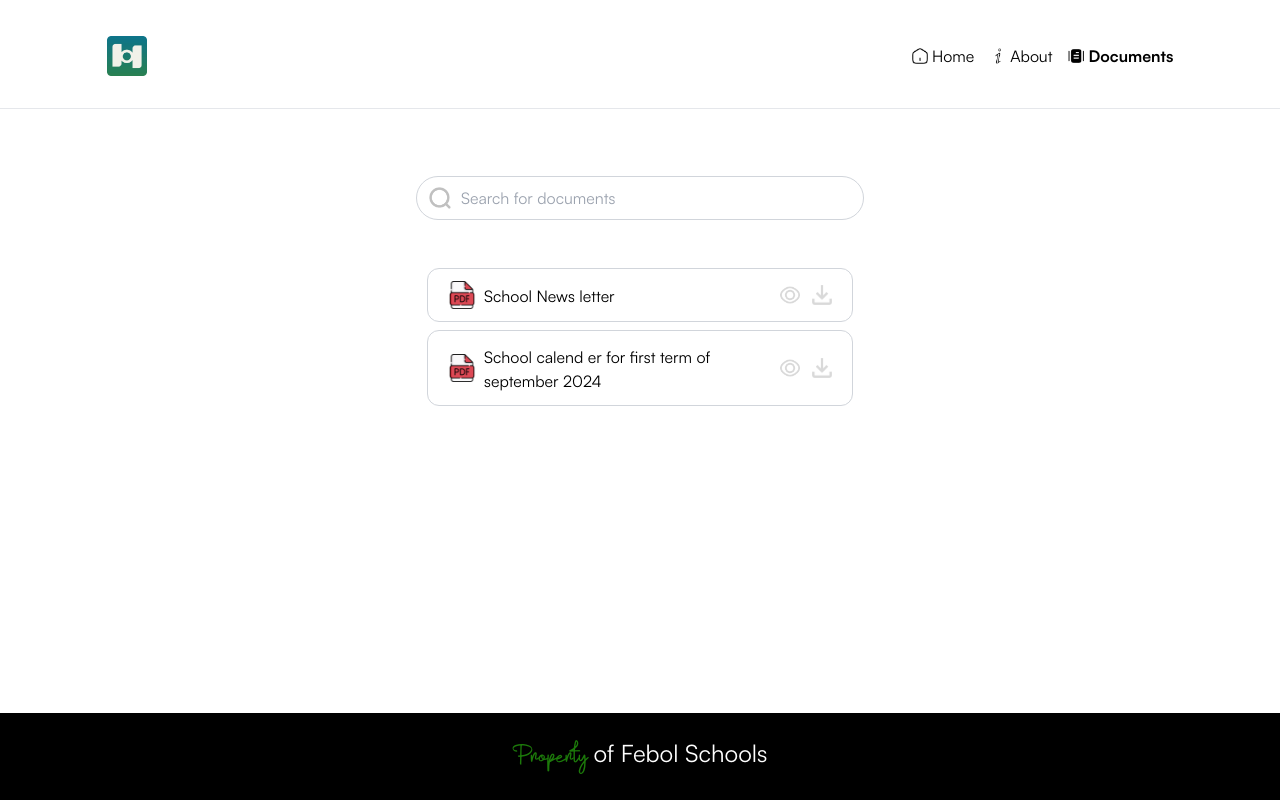
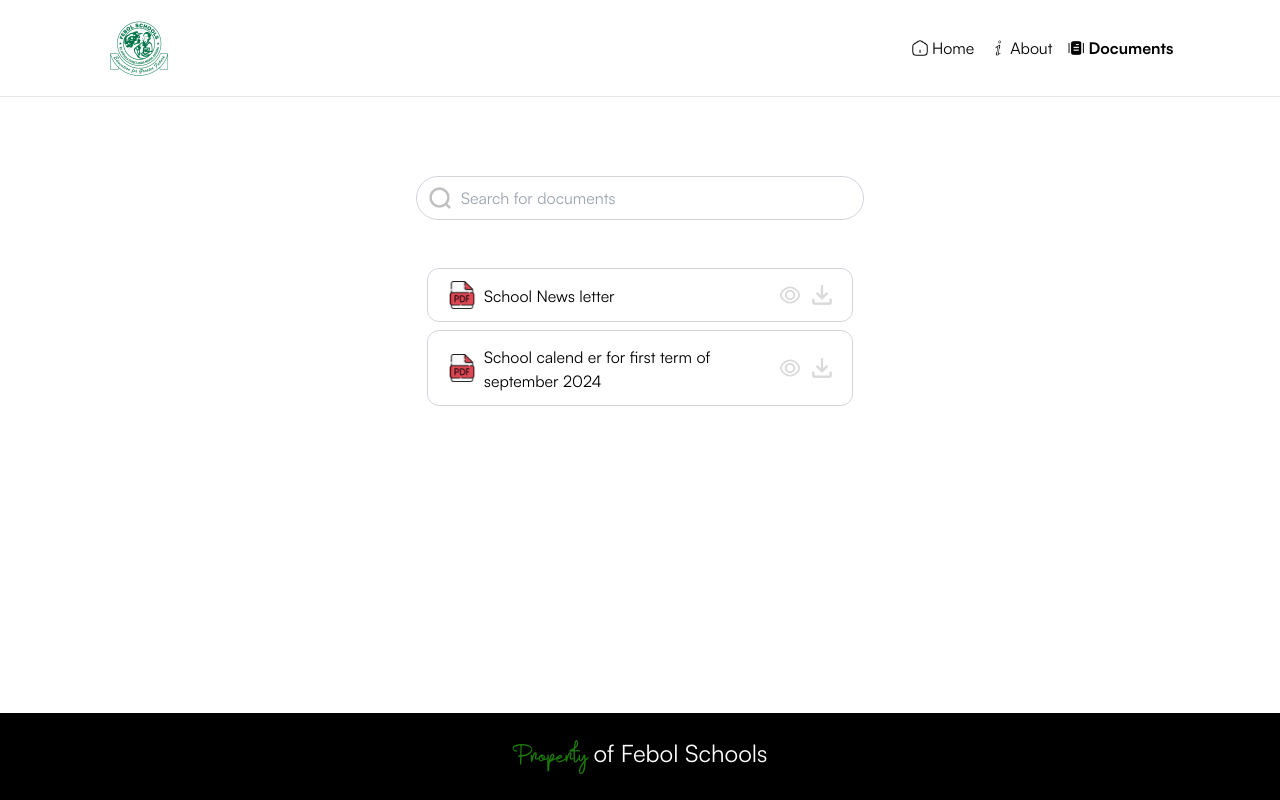
Before and after one commit to omnihale-inc/plato, a Next.js app: page /documents in a window 1280 px wide. Built offline with nearby package versions, Linux system fonts and the light colour scheme.

Commit message:
change logo

```diff
--- a/src/components/TopNavigation.tsx
+++ b/src/components/TopNavigation.tsx
@@ -13,9 +13,9 @@ const TopNavigation = ({
 }) => {
   return (
     !hideNav && (
-      <header className="fixed top-0 w-full z-30 bg-white pb-7 border-b border-gray-200 top-nav">
-        <section className="flex flex-col items-center lg:flex-row lg:justify-between lg:items-center mt-8 mx-auto max-w-6xl w-5/6">
-          <div className="relative w-10 h-10">
+      <header className="fixed top-0 w-full z-30 bg-white pb-4 border-b border-gray-200 top-nav">
+        <section className="flex flex-col items-center lg:flex-row lg:justify-between lg:items-center mt-4 mx-auto max-w-6xl w-5/6">
+          <div className="relative w-16 h-16">
             <Image src={schoolData.logo} alt="logo" fill />
           </div>
           <div className="absolute top-0 h-full w-full flex justify-end items-center pr-4">
```
Also changed, not shown: public/logo.png.
